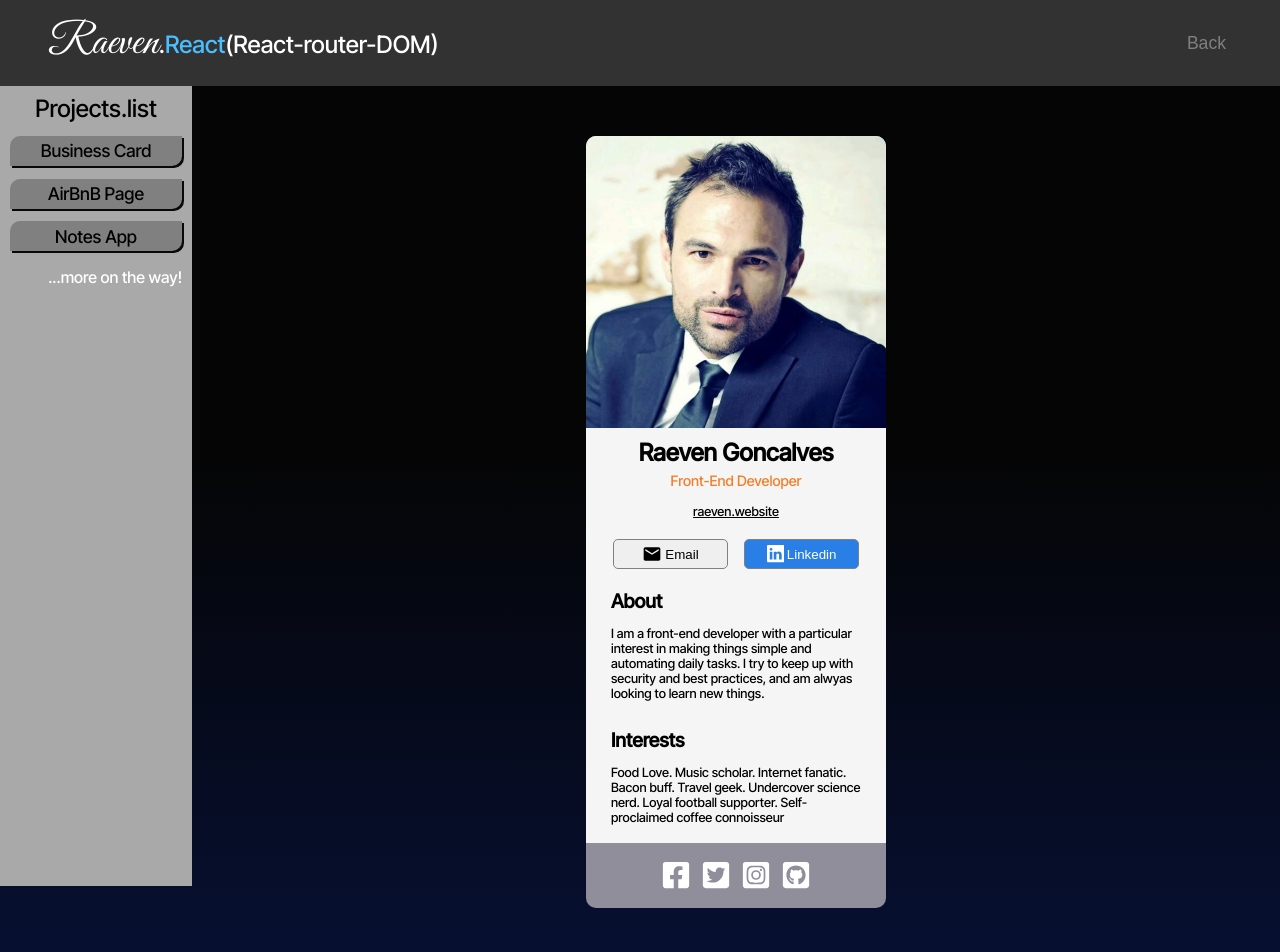
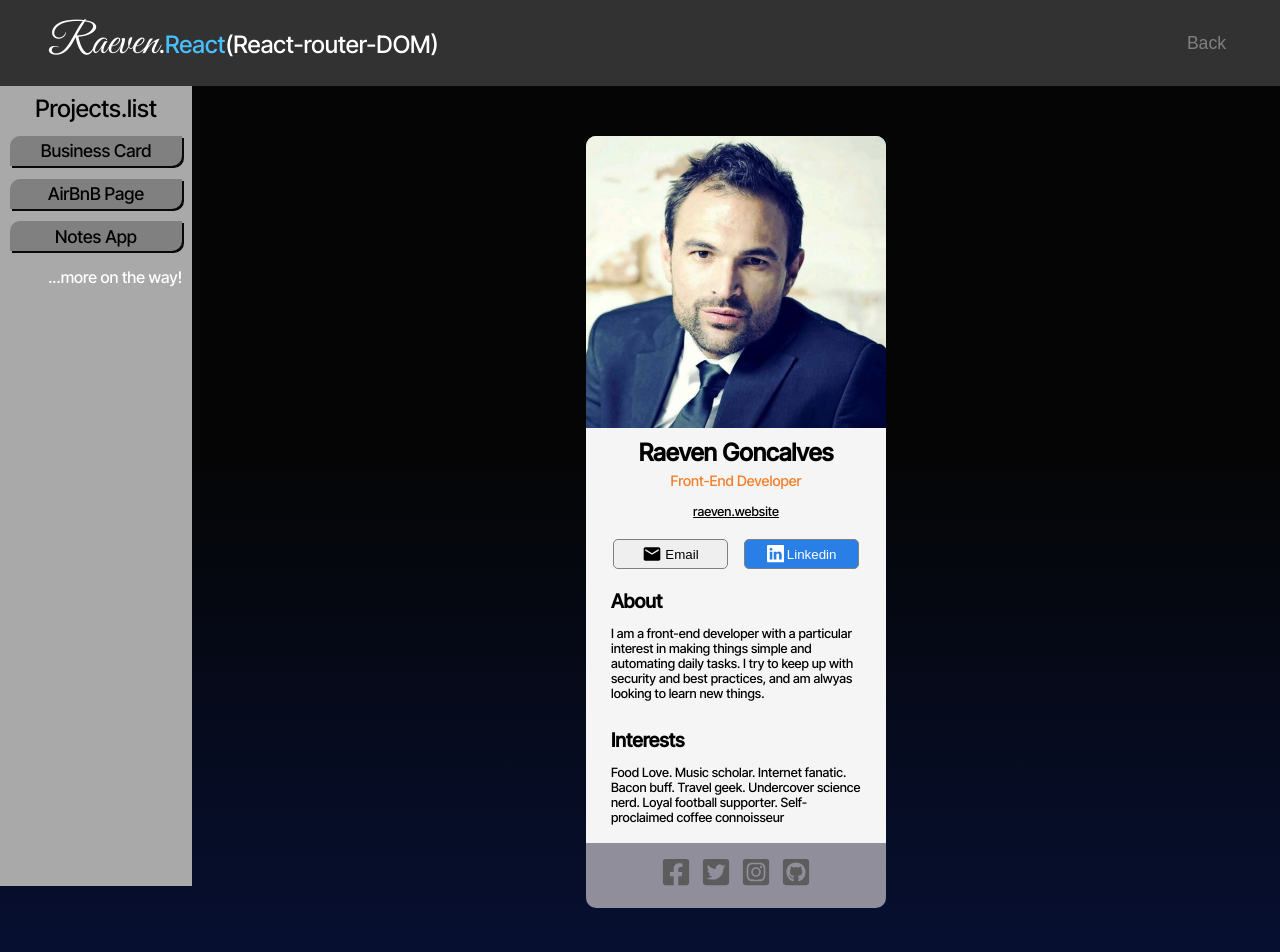
Before and after one commit to RaevenTech/react-projects-page, a React (Create React App) app in the folder react-projects/: page /businessCard in a window 1280 px wide. Shown: the top 952 px of the page. Built offline with nearby package versions, Linux system fonts and the light colour scheme.

Commit message:
social links added

```diff
--- a/react-projects/src/pages/businessCard/components/socials/Socials.js
+++ b/react-projects/src/pages/businessCard/components/socials/Socials.js
@@ -8,10 +8,18 @@ import { FaGithubSquare } from "react-icons/fa";
 const Socials = () => {
     return (
         <div className={styles.container}>
-            <FaFacebookSquare />
-            <FaTwitterSquare />
-            <FaInstagramSquare />
-            <FaGithubSquare />
+            <a href="www.facebook.com">
+                <FaFacebookSquare className={styles.socials} />
+            </a>
+            <a href="www.twitter.com">
+                <FaTwitterSquare className={styles.socials} />
+            </a>
+            <a href="www.instagram.com">
+                <FaInstagramSquare className={styles.socials} />
+            </a>
+            <a href="www.github.com">
+                <FaGithubSquare className={styles.socials} />
+            </a>
         </div>
     );
 };
--- a/react-projects/src/pages/businessCard/components/socials/socials.module.css
+++ b/react-projects/src/pages/businessCard/components/socials/socials.module.css
@@ -1,5 +1,6 @@
 
 .container {
+    color: rgb(92, 92, 92);
     display: flex;
     align-items: center;
     justify-content: center;
@@ -9,3 +10,10 @@
     border-radius: 0px 0px 10px 10px;
     font-size: 30px;
 }
+.socials:hover {
+    color:#F5F5F5;
+    transform: scale(1.1);
+}
+a {
+    color: inherit;
+}
```
